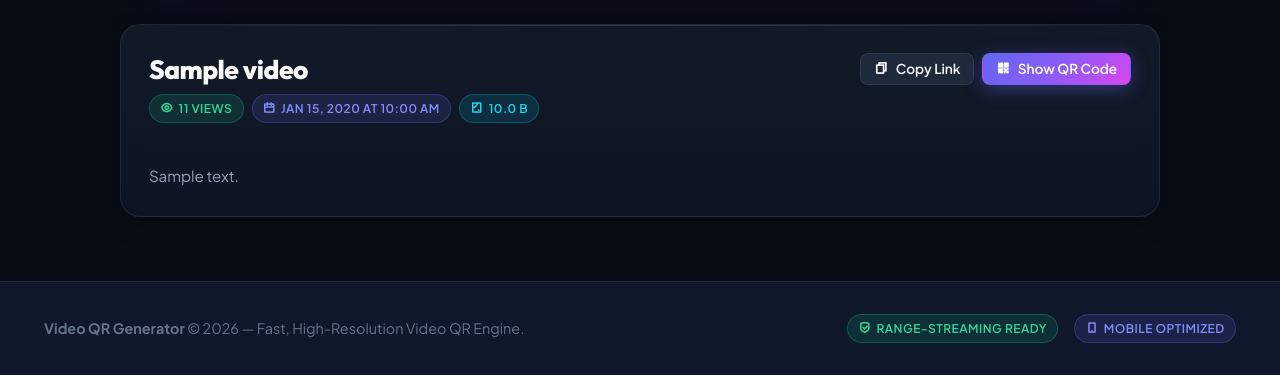
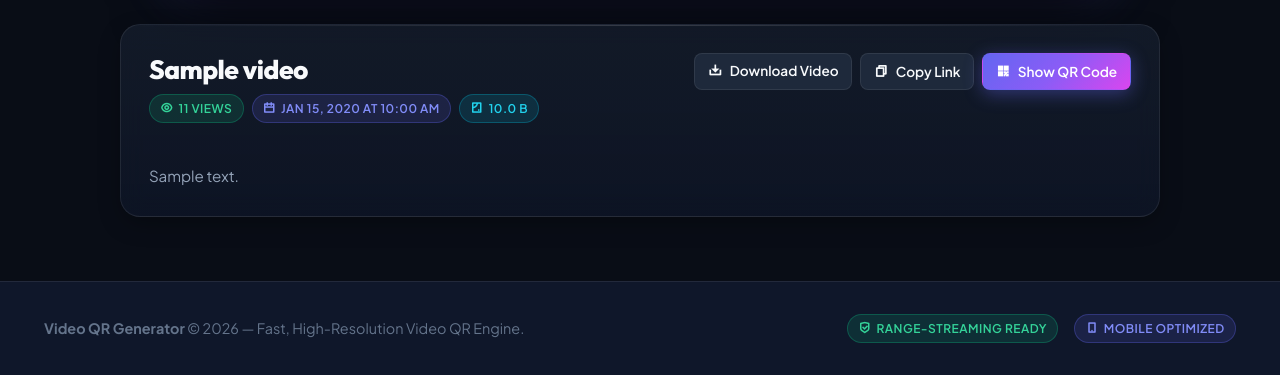
Before and after one commit to Jisu2006/video-QR-generator, a Flask app: page /video/1 in a window 1280 px wide. Shown: the part 649-1024 px from the top of the page. Run offline with Flask 3, Linux system fonts and the light colour scheme; tables that the repository leaves empty hold one stand-in row (values such as "Sample post").

Commit message:
i changed the run file

```diff
--- a/app/__init__.py
+++ b/app/__init__.py
@@ -27,6 +27,15 @@ def create_app(config_name=None):
     app.register_blueprint(upload_bp)
     app.register_blueprint(video_bp)
     app.register_blueprint(api_bp)
+
+    # Context processor for global template variables
+    @app.context_processor
+    def inject_global_vars():
+        from datetime import datetime
+        return {
+            'now': datetime.utcnow,
+            'current_year': datetime.utcnow().year
+        }
 
     # Root route redirect
     @app.route('/')
--- a/app/routes/video.py
+++ b/app/routes/video.py
@@ -46,7 +46,11 @@ def stream_video(unique_id):
     if not os.path.exists(video.file_path):
         abort(404, description="Video file not found on server disk.")
 
-    return stream_video_partial(video.file_path, video.mime_type)
+    mimetype = video.mime_type if video.mime_type else 'video/mp4'
+    response = send_file(video.file_path, mimetype=mimetype, conditional=True)
+    response.headers['Accept-Ranges'] = 'bytes'
+    response.headers['Cache-Control'] = 'public, max-age=3600'
+    return response
 
 
 @video_bp.route('/qr/<unique_id>')
--- a/app/static/css/player.css
+++ b/app/static/css/player.css
@@ -61,7 +61,7 @@
   cursor: pointer;
   transition: var(--transition-bounce);
   z-index: 10;
-  pointer-events: none;
+  pointer-events: auto;
 }
 
 .video-container:hover .center-play-btn {
--- a/app/static/js/player.js
+++ b/app/static/js/player.js
@@ -36,10 +36,35 @@ document.addEventListener('DOMContentLoaded', () => {
   // Play / Pause toggles
   function togglePlay() {
     if (video.paused || video.ended) {
-      video.play().catch(e => console.log('Autoplay prevented:', e));
+      const playPromise = video.play();
+      if (playPromise !== undefined) {
+        playPromise.then(() => {
+          container.classList.add('playing');
+        }).catch(err => {
+          console.warn('Direct play error, attempting fallback:', err);
+          // Try playing muted if sound policy blocked it
+          video.muted = true;
+          video.play().then(() => {
+            container.classList.add('playing');
+            if (typeof showToast === 'function') {
+              showToast('Playing Muted', 'Click unmute icon to enable audio', 'info');
+            }
+          }).catch(e2 => {
+            console.error('Video play completely failed:', e2);
+          });
+        });
+      }
     } else {
       video.pause();
     }
+  }
+
+  // Handle center play button directly
+  if (centerPlayBtn) {
+    centerPlayBtn.addEventListener('click', (e) => {
+      e.stopPropagation();
+      togglePlay();
+    });
   }
 
   container.addEventListener('click', (e) => {
@@ -48,7 +73,10 @@ document.addEventListener('DOMContentLoaded', () => {
     togglePlay();
   });
 
-  if (playPauseBtn) playPauseBtn.addEventListener('click', togglePlay);
+  if (playPauseBtn) playPauseBtn.addEventListener('click', (e) => {
+    e.stopPropagation();
+    togglePlay();
+  });
 
   video.addEventListener('play', () => {
     container.classList.add('playing');
@@ -61,6 +89,13 @@ document.addEventListener('DOMContentLoaded', () => {
     container.classList.remove('hide-controls');
     if (playPauseBtn) playPauseBtn.innerHTML = '<i class="ri-play-fill"></i>';
     clearTimeout(controlsTimeout);
+  });
+
+  video.addEventListener('error', (e) => {
+    console.error('Video Element Error:', video.error);
+    if (typeof showToast === 'function') {
+      showToast('Video Notice', 'Your browser could not stream this codec directly. Please use Download Video.', 'warning');
+    }
   });
 
   // Time formatting (MM:SS or HH:MM:SS)
--- a/app/templates/base.html
+++ b/app/templates/base.html
@@ -92,7 +92,7 @@
     <footer class="footer">
       <div class="container footer-content">
         <div>
-          <strong>Video QR Generator</strong> &copy; {{ now().year if now else '2026' }} &mdash; Fast, High-Resolution Video QR Engine.
+          <strong>Video QR Generator</strong> &copy; {{ current_year or 2026 }} &mdash; Fast, High-Resolution Video QR Engine.
         </div>
         <div style="display: flex; gap: 1rem; align-items: center;">
           <span class="badge badge-emerald"><i class="ri-shield-check-line"></i> Range-Streaming Ready</span>
--- a/app/templates/video/watch.html
+++ b/app/templates/video/watch.html
@@ -15,18 +15,21 @@
       <video
         id="main-video-player"
         class="video-element"
-        preload="metadata"
+        src="{{ stream_url }}"
+        preload="auto"
         playsinline
         webkit-playsinline
+        x5-playsinline
       >
         <source src="{{ stream_url }}" type="{{ video.mime_type }}">
-        Your browser does not support the HTML5 video player. Please upgrade your browser.
+        <source src="{{ stream_url }}" type="video/mp4">
+        Your browser does not support HTML5 video streaming. Please use the download link below.
       </video>
 
       <!-- Centered Animated Play Button -->
-      <div class="center-play-btn" id="center-play-btn">
+      <button type="button" class="center-play-btn" id="center-play-btn" aria-label="Play Video">
         <i class="ri-play-fill"></i>
-      </div>
+      </button>
 
       <!-- Video Controls Overlay -->
       <div class="player-controls" id="player-controls">
@@ -107,6 +110,9 @@
 
       <!-- Quick Action Buttons -->
       <div style="display: flex; gap: 0.5rem; flex-wrap: wrap;">
+        <a href="{{ stream_url }}" download="{{ video.original_filename }}" class="btn btn-secondary btn-sm" id="watch-download-btn" title="Download Video File">
+          <i class="ri-download-2-line"></i> Download Video
+        </a>
         <button type="button" class="btn btn-secondary btn-sm" data-copy="{{ video.video_url }}" id="watch-copy-btn">
           <i class="ri-file-copy-line"></i> Copy Link
         </button>
```
Also changed, not shown: app/templates/auth/login.html (+20 -5 lines).
